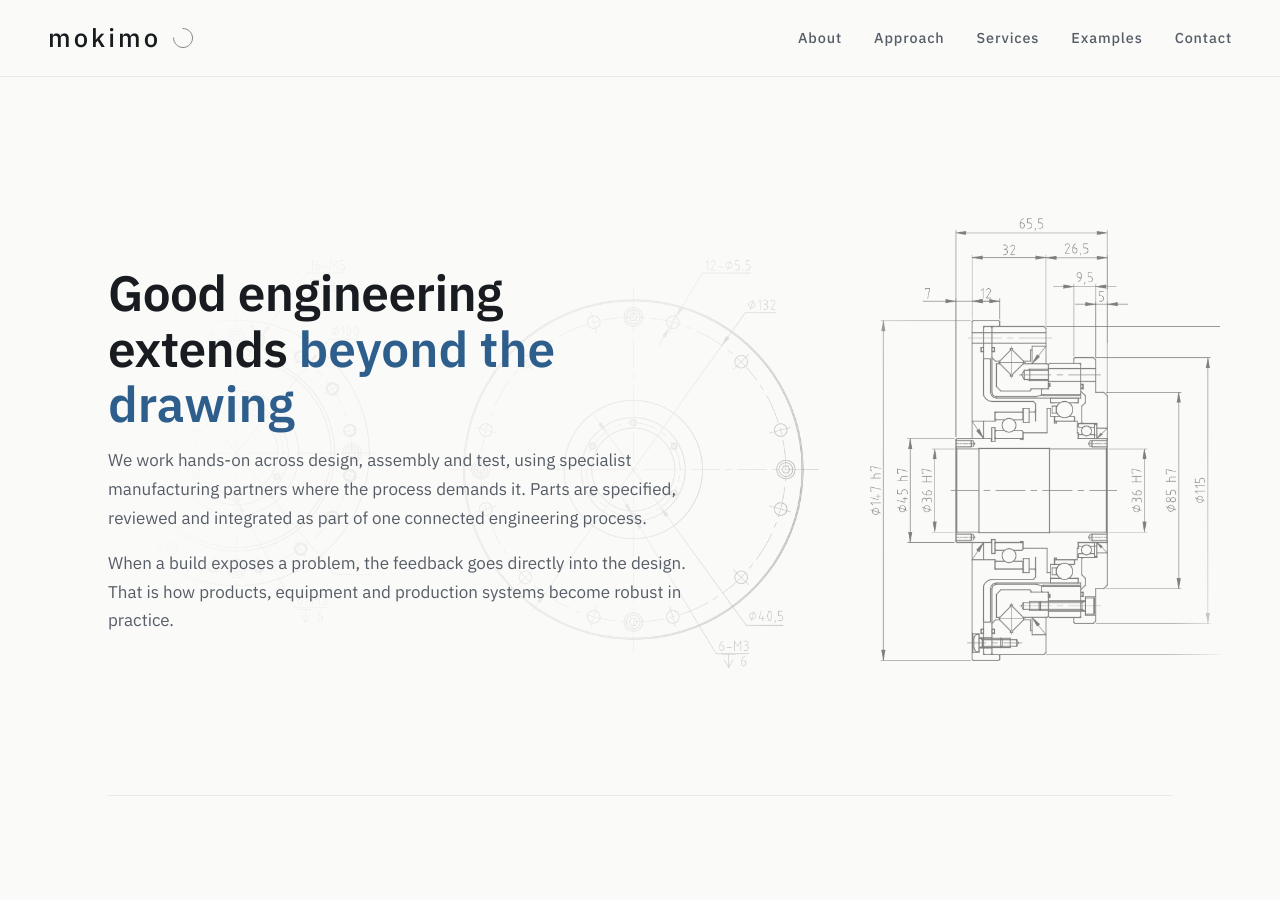
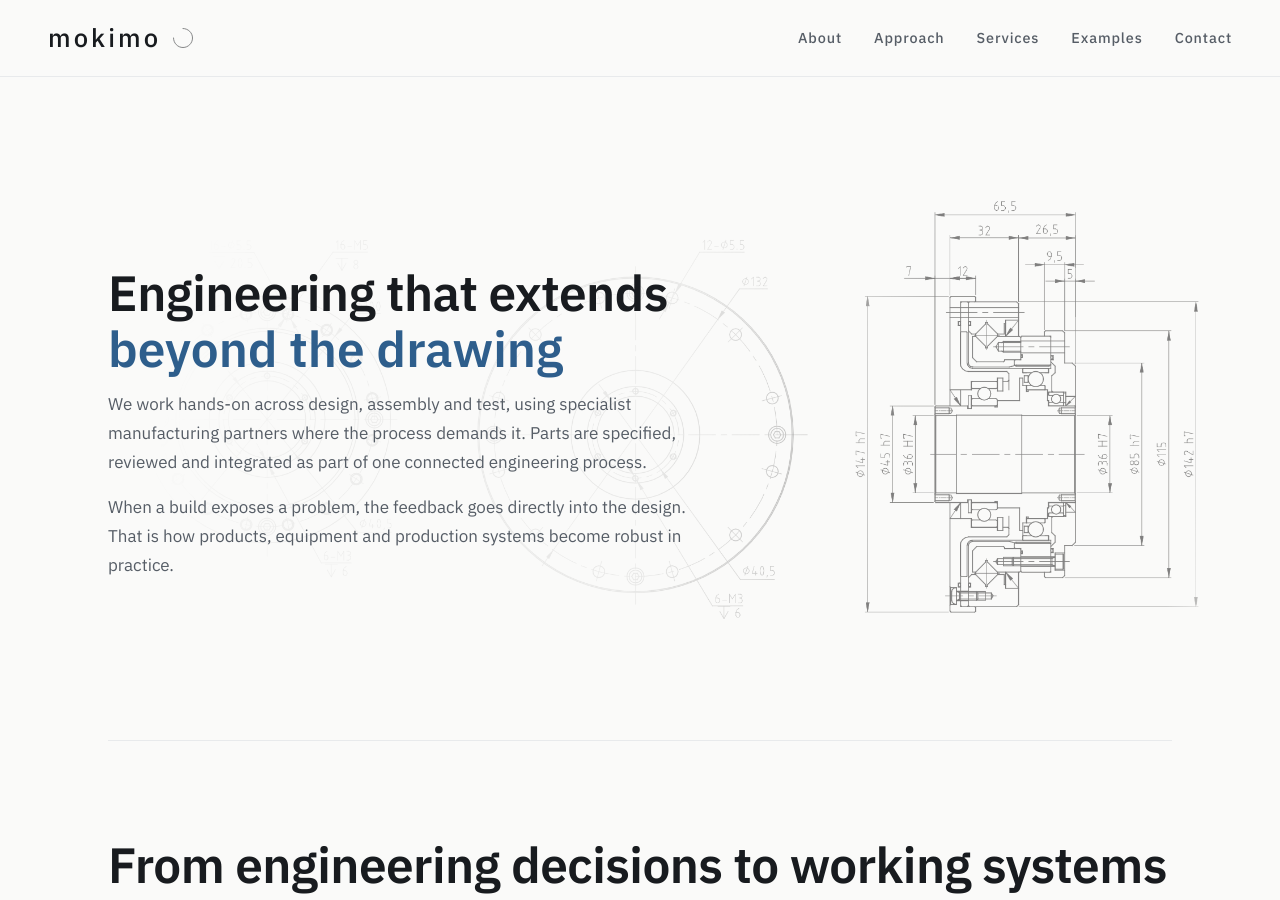
Before and after one commit to Mokimo-Limited/www.mokimo.co.uk, a Jekyll site: the page built from index.html, in a window 1280 px wide and 900 px high, scrolled down 2312 px. Built offline with Jekyll 4.4.1, drawn with Linux system fonts in a browser that asks for light colours; some web fonts are replaced.

Commit message:
Reword 'beyond the drawing' heading

```diff
--- a/index.html
+++ b/index.html
@@ -89,7 +89,7 @@
         <div class="delivery-model-panel reveal">
           <img class="delivery-model-art" src="/images/examples/strainwave.png" alt="Close-up of a hand-annotated engineering drawing: a turned part's cross-section with highlighted dimensions" loading="lazy">
           <div class="section-intro delivery-model-intro">
-            <h2 id="delivery-model-heading">Good engineering extends <span class="accent-serif">beyond the drawing</span></h2>
+            <h2 id="delivery-model-heading">Engineering that extends <span class="accent-serif">beyond the drawing</span></h2>
             <div class="delivery-model-copy">
               <p>We work hands-on across design, assembly and test, using specialist manufacturing partners where the process demands it. Parts are specified, reviewed and integrated as part of one connected engineering process.</p>
               <p>When a build exposes a problem, the feedback goes directly into the design. That is how products, equipment and production systems become robust in practice.</p>
```
